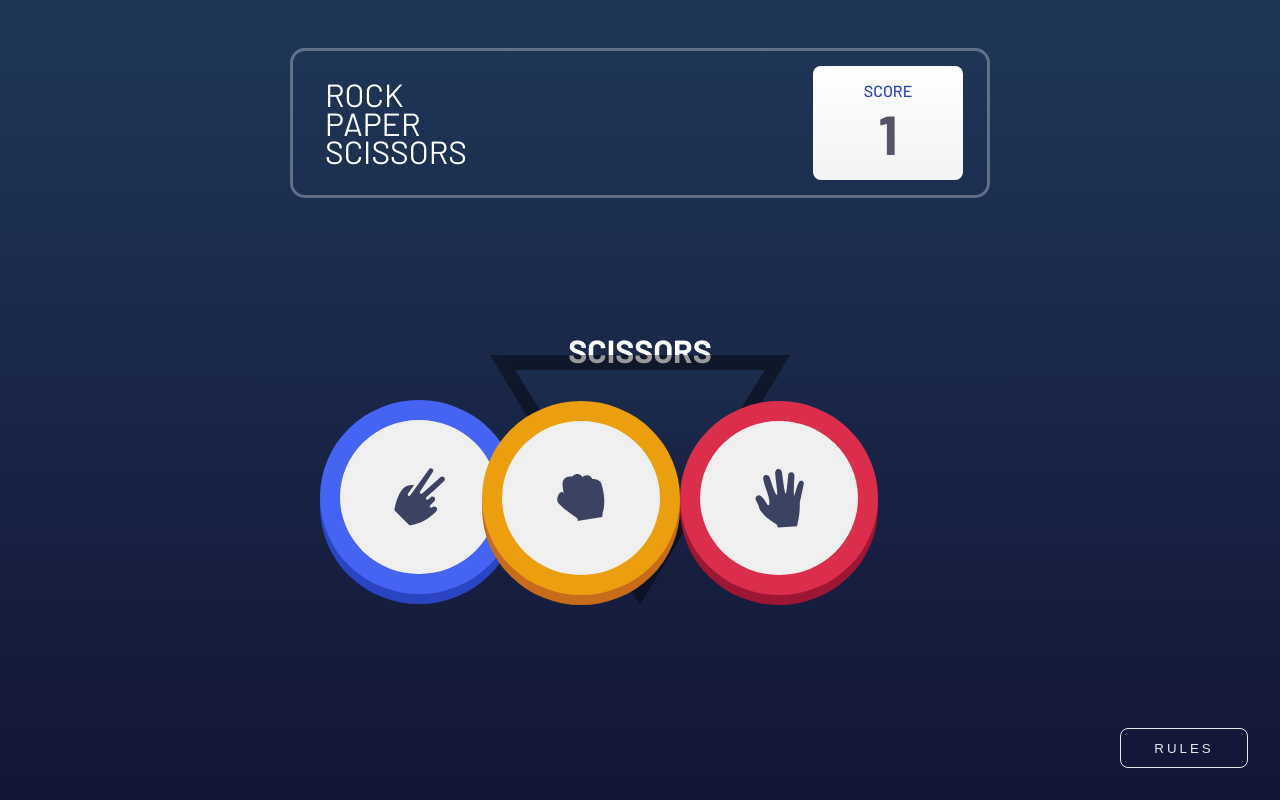
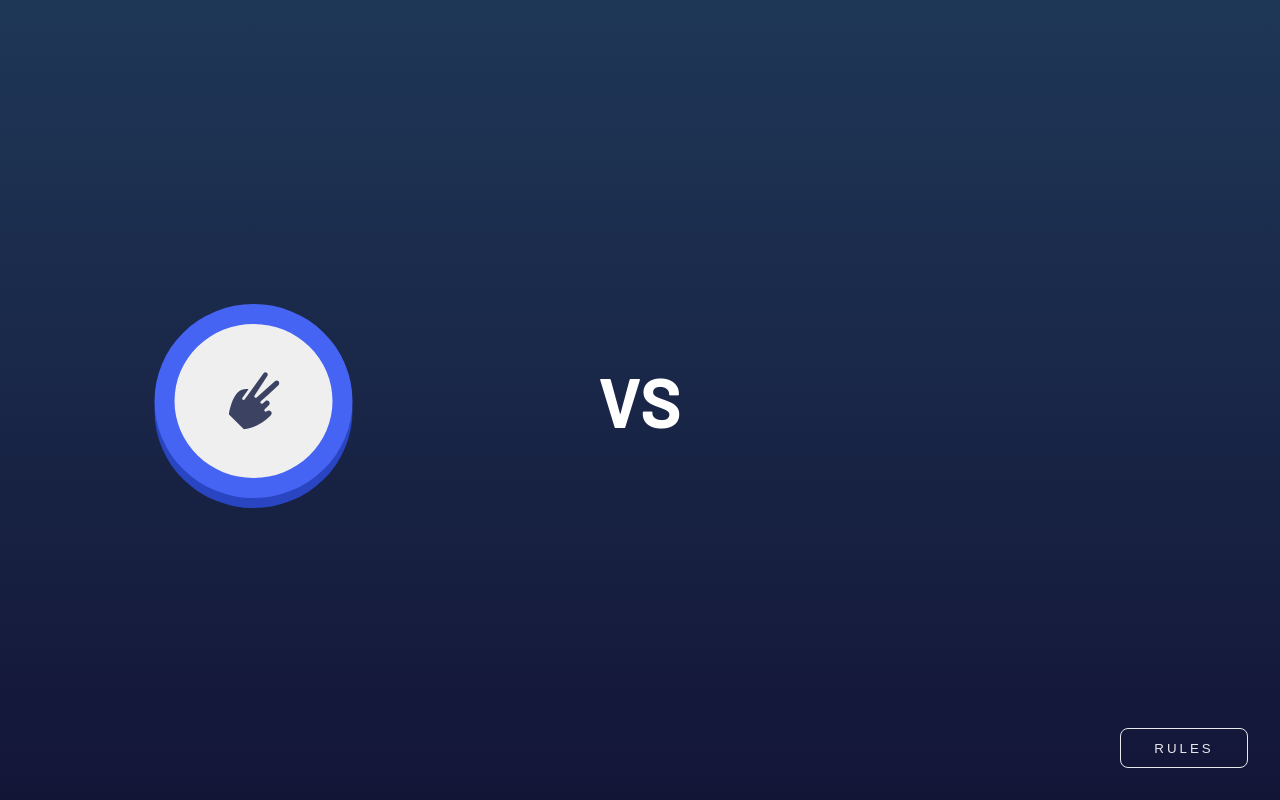
Before and after one commit to donmikelee/rock-paper-scissors, a website built with Vite: page index.html in a window 1280 px wide. Both pictures are taken after a click on the item 501 px from the left and 401 px from the top of the page. Built offline with nearby package versions, Linux system fonts and the light colour scheme.

Commit message:
add animations

```diff
--- /dev/null
+++ b/gsap.js
@@ -0,0 +1,45 @@
+import { gsap } from "gsap/all";
+import { weapons, weaponCPU } from "./main";
+
+const scissors = document.getElementById("scissors");
+const rock = document.getElementById("rock");
+const paper = document.getElementById("9paper");
+const triangle = document.querySelector(".triangle");
+
+export default scissors.onclick = () => {
+  gsap.to("#scissors", {
+    duration: 0.5,
+    x: "-125%",
+    ease: "linear",
+  });
+
+  gsap.to(".header", {
+    duration: 0.5,
+    opacity: 0,
+    ease: "power1.out",
+  });
+
+  gsap.to("#rock", {
+    duration: 0.5,
+    opacity: 0,
+  });
+  gsap.to("#paper", {
+    duration: 0.5,
+    opacity: 0,
+  });
+  gsap.to(".triangle", {
+    duration: 0.5,
+    opacity: 0,
+  });
+
+  gsap.to(".vs", {
+    duration: 0.5,
+    delay: 2,
+    opacity: 1,
+  });
+
+  gsap.to(".selection__name", {
+    duration: 0.5,
+    opacity: 0,
+  });
+};
--- a/index.html
+++ b/index.html
@@ -27,7 +27,10 @@
             </div>
             <div class="score">
               <p>score</p>
-              <div id="score">1</div>
+              <div id="score">
+                <span id="player__score">0</span> :
+                <span id="cpu__score">0</span>
+              </div>
             </div>
           </div>
         </header>
@@ -54,6 +57,7 @@
             </ul>
             <div class="triangle"></div>
           </div>
+          <div class="vs">vs</div>
           <div class="rules">
             <h3>rules</h3>
             <div class="icon-x">
--- a/main.js
+++ b/main.js
@@ -1,4 +1,5 @@
 import "./style.scss";
+import animations from "./gsap";
 
 const buttonRules = document.querySelector(".button-rules");
 const x_Button = document.querySelector(".times-icon");
@@ -6,14 +7,10 @@ const x_Button = document.querySelector(".times-icon");
 const rules = document.querySelector(".rules");
 const overlay = document.querySelector(".container__overlay");
 
-const weapons = document.querySelectorAll(".weapon");
+export const weapons = document.querySelectorAll(".weapon");
 const weapon_title = document.querySelector(".selection__name");
 
-// const observer = new ResizeObserver((entries) => {
-//   entries.forEach((entry) => {
-//     console.log(entry);
-//   });
-// });
+export let weaponCPU = "Kotek";
 
 x_Button.onclick = () => {
   rules.classList.remove("active");
@@ -26,14 +23,24 @@ buttonRules.onclick = () => {
 };
 
 weapons.forEach((weapon) => {
-  // observer.observe(weapon);
-
-  weapon.onclick = () => {
-    weapon.classList.add("clicked");
-    console.log(`Dodano klasę`);
-  };
-
   weapon.addEventListener("mouseenter", () => {
     weapon_title.innerText = `${weapon.id}`;
   });
 });
+
+function getRandomIntInclusive(min, max) {
+  min = Math.ceil(min);
+  max = Math.floor(max);
+  return Math.floor(Math.random() * (max - min + 1)) + min;
+}
+
+// const getWeaponCPU = () => {
+//   const getNumber = getRandomIntInclusive(0, 2);
+//   weaponCPU = weapons[getNumber];
+
+//   console.log(weaponCPU);
+// };
+
+// window.onload = () => {
+//   getWeaponCPU();
+// };
--- a/package.json
+++ b/package.json
@@ -11,6 +11,7 @@
     "vite": "^2.7.2"
   },
   "dependencies": {
+    "gsap": "^3.9.1",
     "vite-svg-loader": "^3.1.2"
   }
 }
--- a/style.scss
+++ b/style.scss
@@ -5,7 +5,7 @@ body {
   font-family: "Barlow", sans-serif;
   color: #fff;
   position: relative;
-  z-index: -4;
+  z-index: -25;
 }
 
 *,
@@ -49,6 +49,7 @@ body {
   flex-direction: column;
   justify-content: space-between;
   align-items: center;
+  overflow: hidden;
 
   .header {
     width: 700px;
@@ -103,6 +104,16 @@ body {
   }
 
   main {
+    .vs {
+      position: absolute;
+      top: 50%;
+      left: 50%;
+      transform: translate(-50%, -50%);
+      opacity: 0;
+      text-transform: uppercase;
+      font-size: 70px;
+      font-weight: 700;
+    }
     .selections__player {
       .selection__name {
         text-align: center;
@@ -130,13 +141,13 @@ body {
           position: relative;
           top: 0;
           left: 0;
-          z-index: 3;
+          z-index: 2;
           transition: all 1s ease;
 
           &.clicked {
-            position: absolute;
-            top: 50%;
-            left: 25%;
+            // position: absolute;
+            // top: 50%;
+            // left: 25%;
           }
 
           button {
@@ -194,10 +205,9 @@ body {
         height: 250px;
         background-color: #000;
         position: absolute;
-        top: 60%;
+        top: 62%;
         left: 50%;
         transform: translate(-50%, -50%);
-        z-index: 2;
         opacity: 0.4;
 
         &::before {
@@ -234,6 +244,7 @@ body {
       justify-content: center;
       align-items: center;
       padding: 32px;
+      z-index: -100;
 
       &.active {
         opacity: 1;
```
Also changed, not shown: 1 other file.
